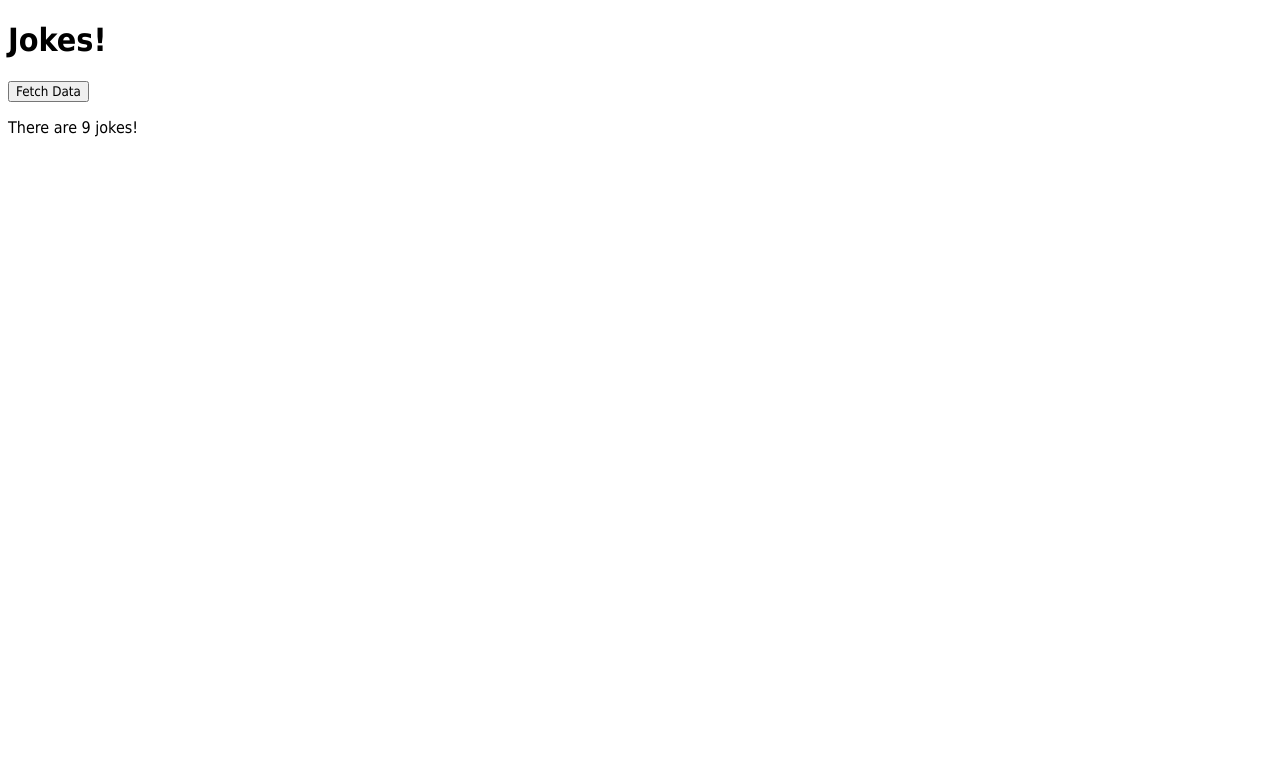
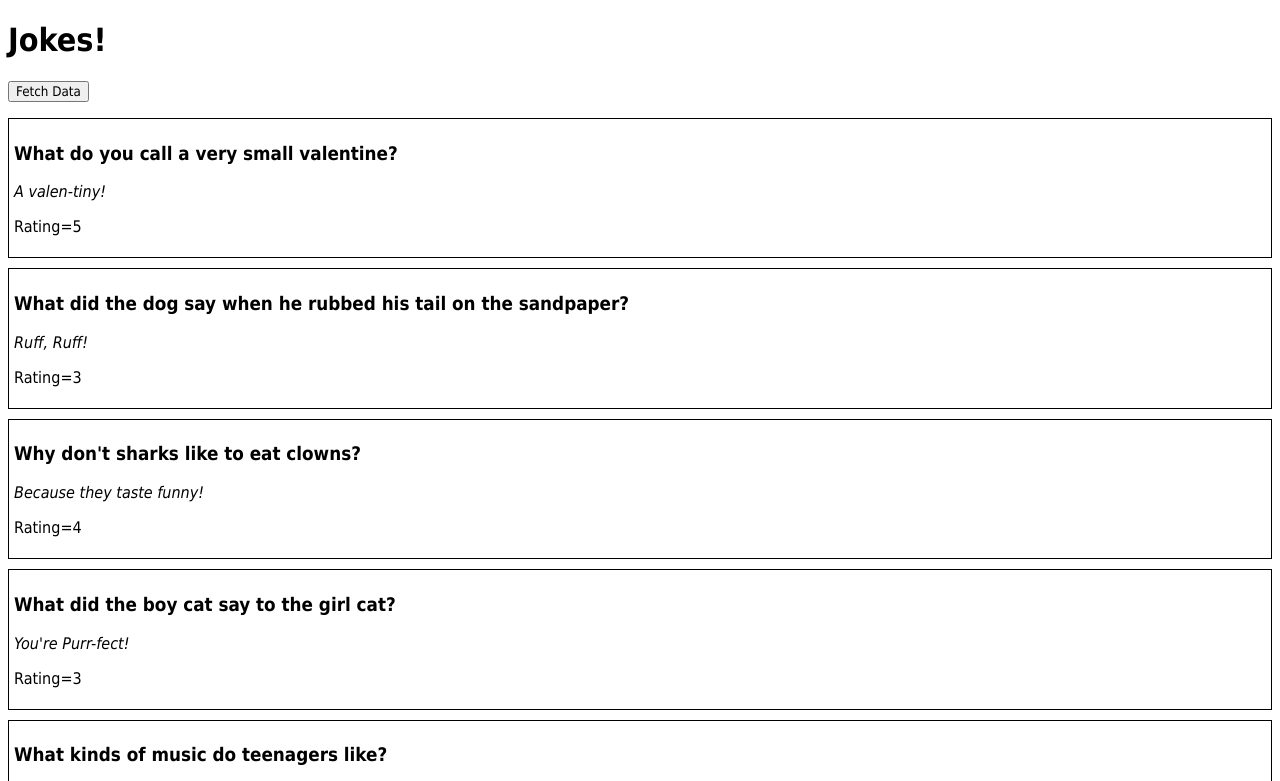
Before and after one commit to svaswani/330, a plain HTML site: page Jokes-JSON-start/jokes-JSON-start.html in a window 1280 px wide. Both pictures are taken after a click on the button "Fetch Data". Shown: the top 781 px of the page. Drawn offline with Linux system fonts and the light colour scheme.

Commit message:
jokes html

```diff
--- a/Jokes-JSON-start/jokes-JSON-start.html
+++ b/Jokes-JSON-start/jokes-JSON-start.html
@@ -45,7 +45,7 @@
  				}
 
 
-				document.querySelector('#content').innerHTML = "There are " + allJokes.length + " jokes!";
+				document.querySelector('#content').innerHTML = html;
 
 
 			}
```
